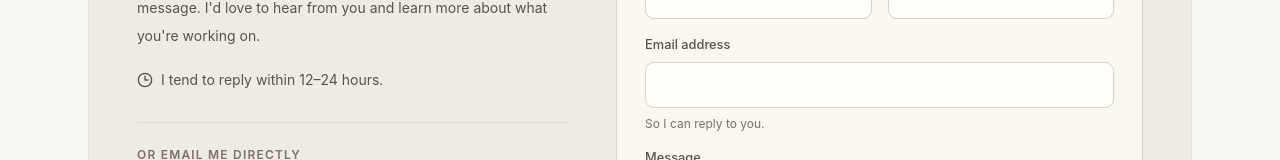
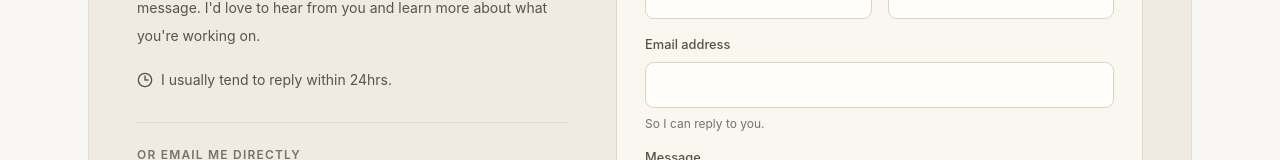
Before and after one commit to PremPaudel05/PremPaudel05.github.io, a Next.js app: page / in a window 1280 px wide. Shown: the part 4600-4760 px from the top of the page. Built offline with nearby package versions, Linux system fonts and the light colour scheme.

Commit message:
Use requested 24-hour contact reply wording

```diff
--- a/app/page.tsx
+++ b/app/page.tsx
@@ -397,7 +397,7 @@ export default function Home() {
                 Have an opportunity, a project idea, or a question? Send me a message.
                 I&apos;d love to hear from you and learn more about what you&apos;re working on.
               </p>
-              <p className="mt-5 flex items-center gap-2 text-sm text-stone-600"><Clock3 size={16} className="shrink-0" /> I tend to reply within 12–24 hours.</p>
+              <p className="mt-5 flex items-center gap-2 text-sm text-stone-600"><Clock3 size={16} className="shrink-0" /> I usually tend to reply within 24hrs.</p>
               <div className="mt-8 border-t border-stone-300/70 pt-6">
                 <p className="text-xs font-semibold uppercase tracking-widest text-stone-500">Or email me directly</p>
                 <a className="mt-3 inline-flex max-w-full items-center gap-2 break-all text-sm font-medium tracking-tight text-stone-900 hover:underline sm:text-lg" href={`mailto:${email}`}>
```
